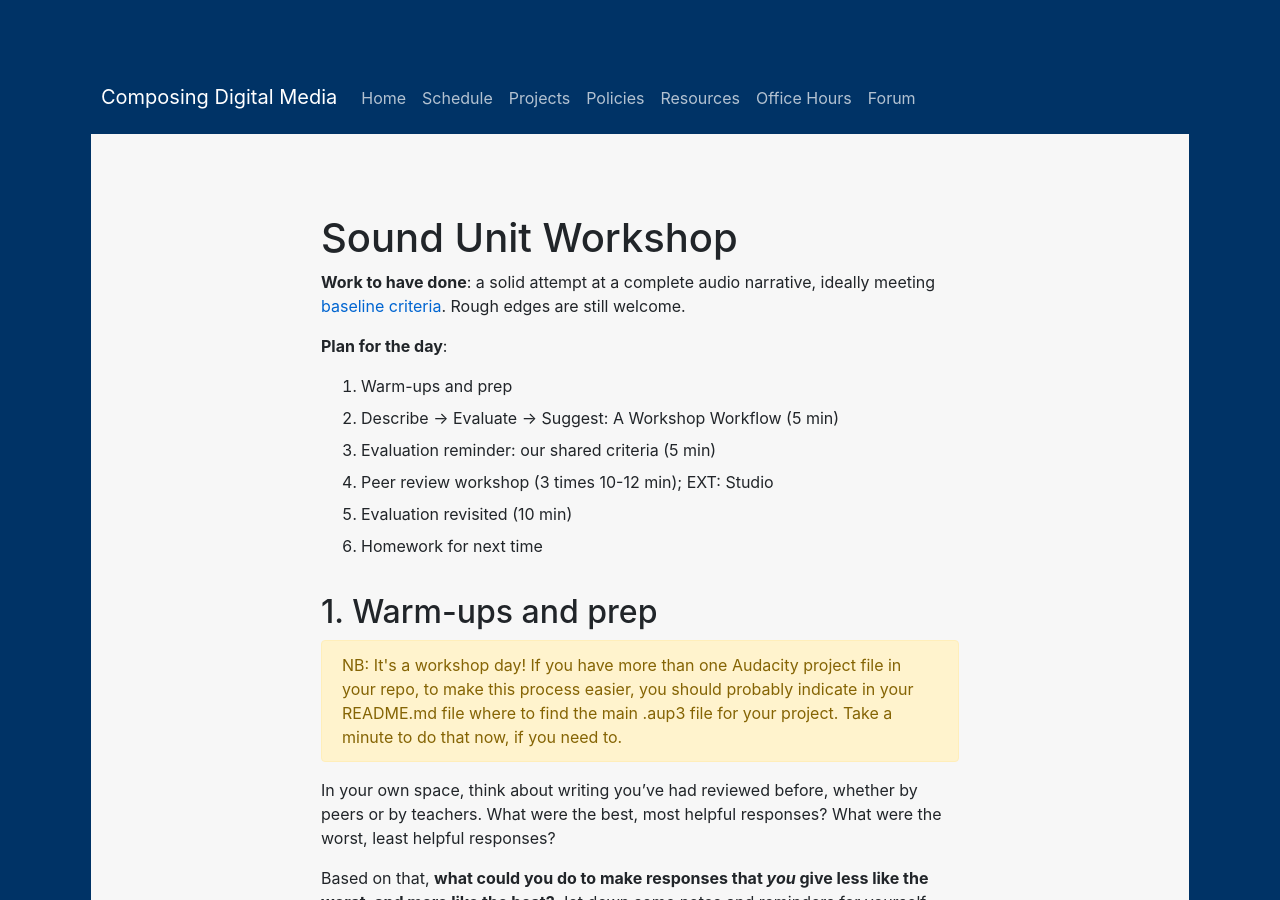
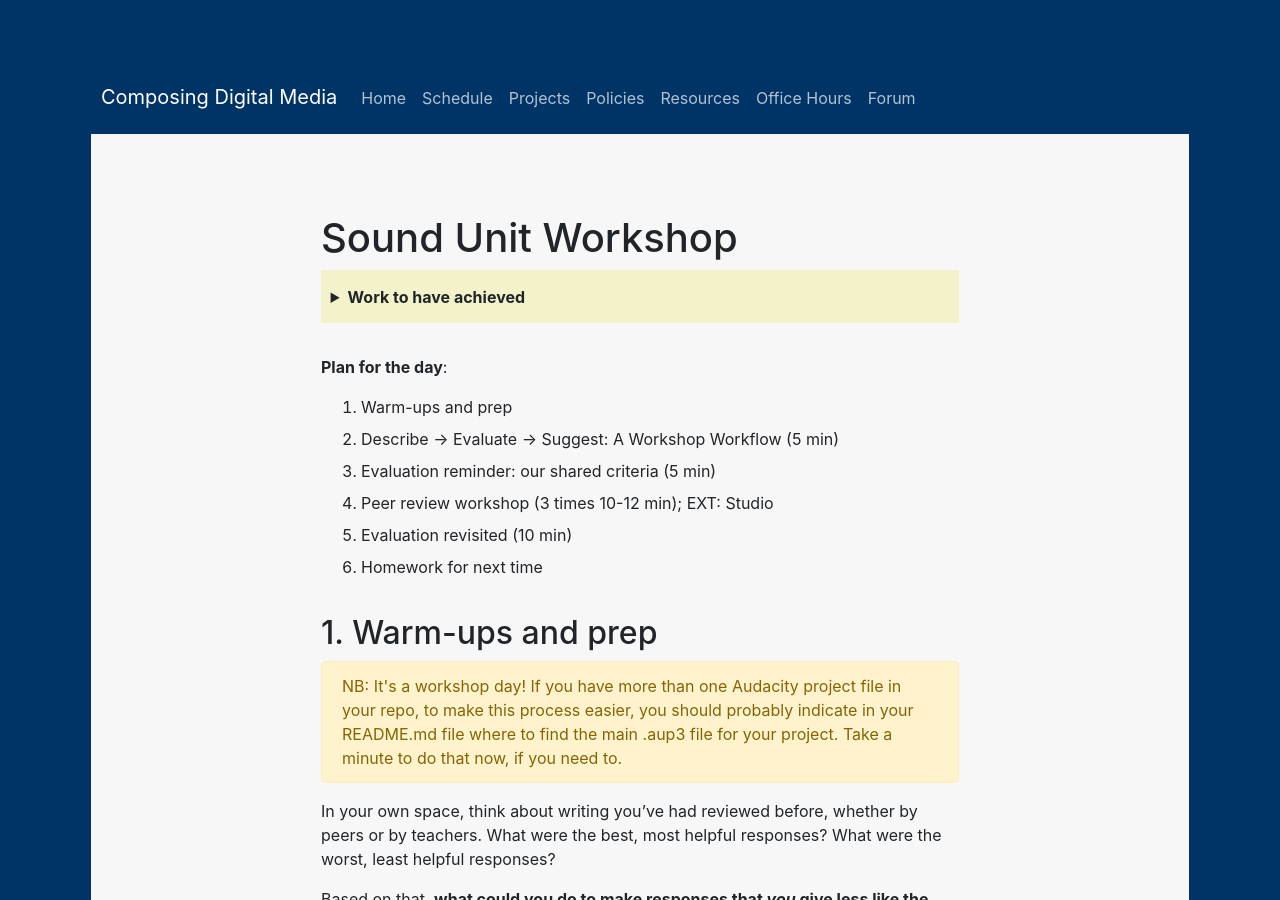
Before and after one commit to benmiller314/cdm2025spring, a Jekyll site: the page built from plans/lesson-07.md, in a window 1280 px wide and 900 px high. Built offline with Jekyll 4.4.1, drawn with Linux system fonts in a browser that asks for light colours; our own code applies the rules of GitHub Pages for plain Markdown files.

Commit message:
use section class="prereqs"

```diff
--- a/plans/lesson-07.md
+++ b/plans/lesson-07.md
@@ -1,7 +1,13 @@
 
 # Sound Unit Workshop
 
-**Work to have done**: a solid attempt at a complete audio narrative, ideally meeting <a href="https://github.com/benmiller314/audio-narrative-{{site.course.slugterm}}?tab=readme-ov-file#generative-constraints">baseline criteria</a>. Rough edges are still welcome.
+<section class="prereqs">
+    <details><summary><strong>Work to have achieved</strong></summary>
+        <ul>
+            <li>a solid attempt at a complete audio narrative, ideally meeting <a href="https://github.com/benmiller314/audio-narrative-{{site.course.slugterm}}?tab=readme-ov-file#generative-constraints">baseline criteria</a>. Rough edges are still welcome.</li>
+        </ul>
+    </details>
+</section>
 
 **Plan for the day**:
 
```
